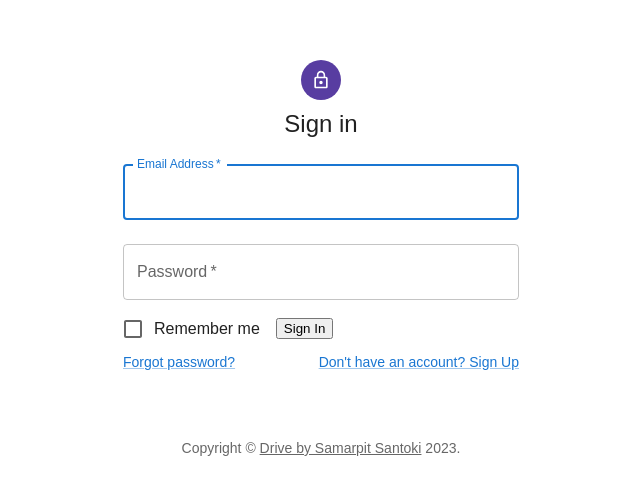
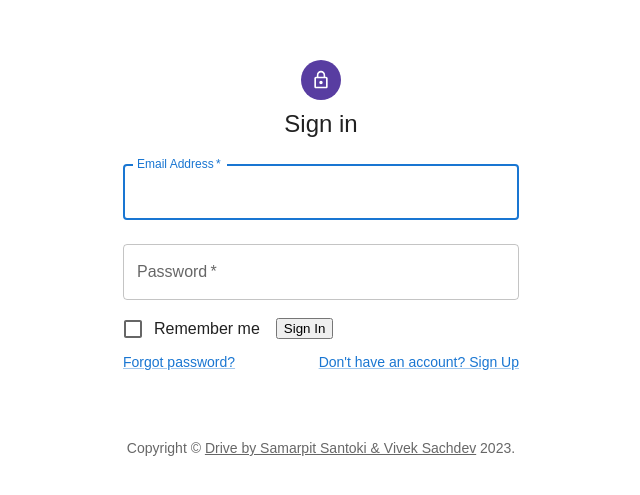
Before and after one commit to SamarpitSantoki/mydrive, a Next.js app: page / in a window 1280 px wide. Shown: the part 161-656 px from the top of the page, without its empty margins (319-959 px from the left). Built offline with nearby package versions, Linux system fonts and the light colour scheme.

Commit message:
Credits to vivek sachdev

```diff
--- a/components/common/CopyRight.tsx
+++ b/components/common/CopyRight.tsx
@@ -10,7 +10,7 @@ export function Copyright(props: any) {
     >
       {"Copyright © "}
       <Link color="inherit" href="https://drive.samarpitsantoki.com">
-        Drive by Samarpit Santoki
+        Drive by Samarpit Santoki & Vivek Sachdev
       </Link>{" "}
       {new Date().getFullYear()}
       {"."}
--- a/components/common/Sidebar/Sidebar.tsx
+++ b/components/common/Sidebar/Sidebar.tsx
@@ -47,7 +47,7 @@ function Sidebar() {
 
       "
       >
-        SAMAR's Drive
+        My Drive
       </div>
       <div className="w-full p-5">
         <ul className="flex flex-col gap-3">
```
